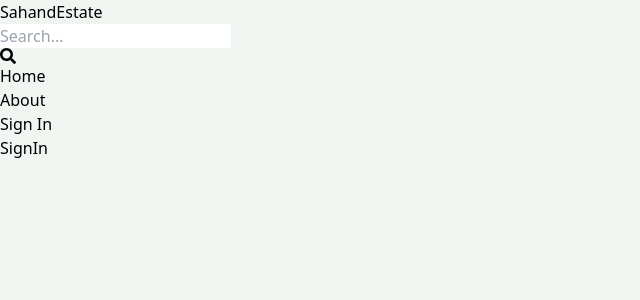
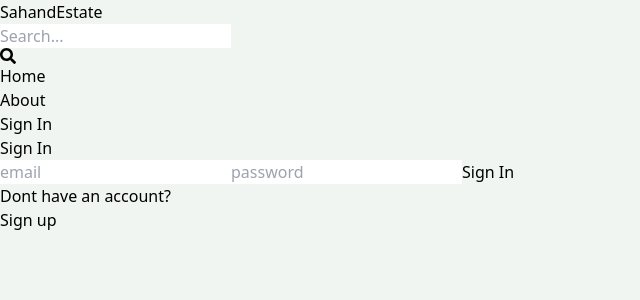
Before and after one commit to iamus4ma/mern-estate, a React (Vite) app in the folder client/: page /sign-in in a window 1280 px wide. Shown: the top 300 px of the page, without its empty margins (0-640 px from the left). Built offline with nearby package versions, Linux system fonts and the light colour scheme.

Commit message:
complete sign in functionality

```diff
--- a/client/src/pages/SignIn.jsx
+++ b/client/src/pages/SignIn.jsx
@@ -1,7 +1,85 @@
-import React from 'react'
+import React, { useState } from "react";
+import { Link, useNavigate } from "react-router-dom";
+import { useForm } from "react-hook-form";
 
 export default function SignIn() {
+  const [error, setError] = useState(null);
+  const [loading, setLoading] = useState(false);
+  const navigate = useNavigate();
+  const {
+    register,
+    handleSubmit,
+    watch,
+    formState: { errors },
+  } = useForm();
+
+  const onSubmit = async (formData) => {
+    console.log(formData, "formdata");
+    try {
+      setLoading(true);
+      const response = await fetch("/api/auth/signin", {
+        method: "POST",
+        headers: {
+          "Content-Type": "application/json",
+        },
+        body: JSON.stringify(formData),
+      });
+
+      const data = await response.json();
+      if (data.success === false) {
+        setLoading(false);
+        setError(data.message);
+        return;
+      }
+      setLoading(false);
+      setError(null);
+      navigate("/")
+    } catch (error) {
+      setLoading(false);
+      console.error("Error during signin:", error);
+    }
+  };
+
   return (
-    <div>SignIn</div>
-  )
+    <div className="p-3 max-w-lg mx-auto">
+      <h1 className="text-3xl text-center font-semibold my-7">Sign In</h1>
+      <form className="flex flex-col gap-4" onSubmit={handleSubmit(onSubmit)}>
+        <input
+          type="email"
+          placeholder="email"
+          className="border p-3 rounded-lg"
+          {...register("email", {
+            required: "Email is required",
+            pattern: {
+              value: /^[A-Z0-9._%+-]+@[A-Z0-9.-]+\.[A-Z]{2,}$/i,
+              message: "Invalid email address",
+            },
+          })}
+        />
+        {errors.email && <p>{errors.email.message}</p>}
+
+        <input
+          type="password"
+          placeholder="password"
+          className="border p-3 rounded-lg"
+          {...register("password", { required: "Password is required" })}
+        />
+        {errors.password && <p>{errors.password.message}</p>}
+
+        <button
+          disabled={loading}
+          className="bg-slate-700 text-white p-3 rounded-lg uppercase hover:opacity-95 disabled:opacity-80"
+        >
+          {loading ? "Loading..." : "Sign In"}
+        </button>
+      </form>
+      <div className="flex gap-2 mt-5">
+        <p>Dont have an account?</p>
+        <Link to={"/sign-up"}>
+          <span className="text-blue-700">Sign up</span>
+        </Link>
+      </div>
+      {error && <p className="text-red-500 mt-5">{error}</p>}
+    </div>
+  );
 }
--- a/client/src/pages/SignUp.jsx
+++ b/client/src/pages/SignUp.jsx
@@ -84,7 +84,7 @@
       <div className="flex gap-2 mt-5">
         <p>Have an account?</p>
         <Link to={"/sign-in"}>
-          <span className="text-blue-700">Sign In</span>
+          <span className="text-blue-700">Sign in</span>
         </Link>
       </div>
       {error && <p className="text-red-500 mt-5">{error}</p>}
```
Also changed, not shown: 1 other file (tests, documents, lock files or other folders).
